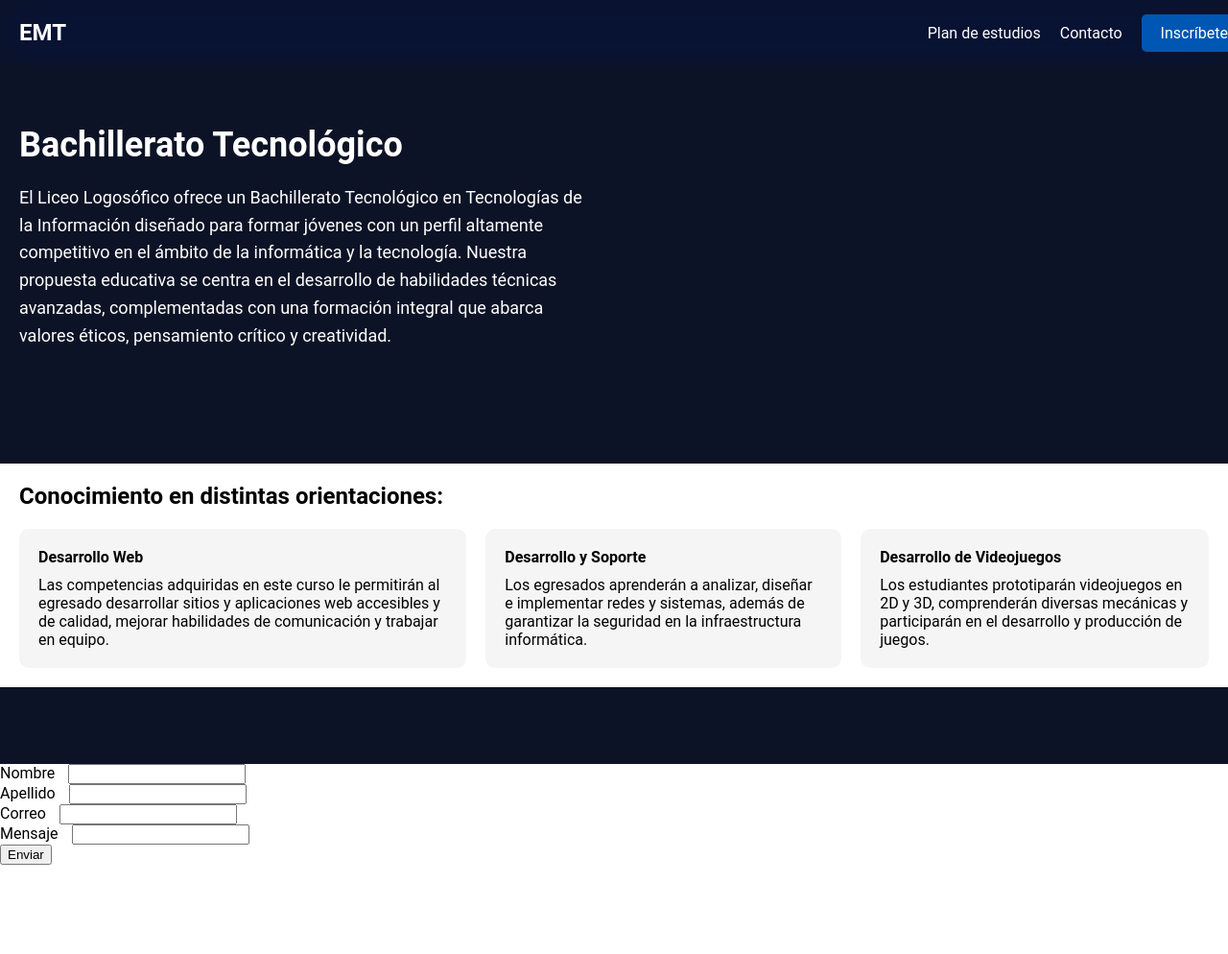
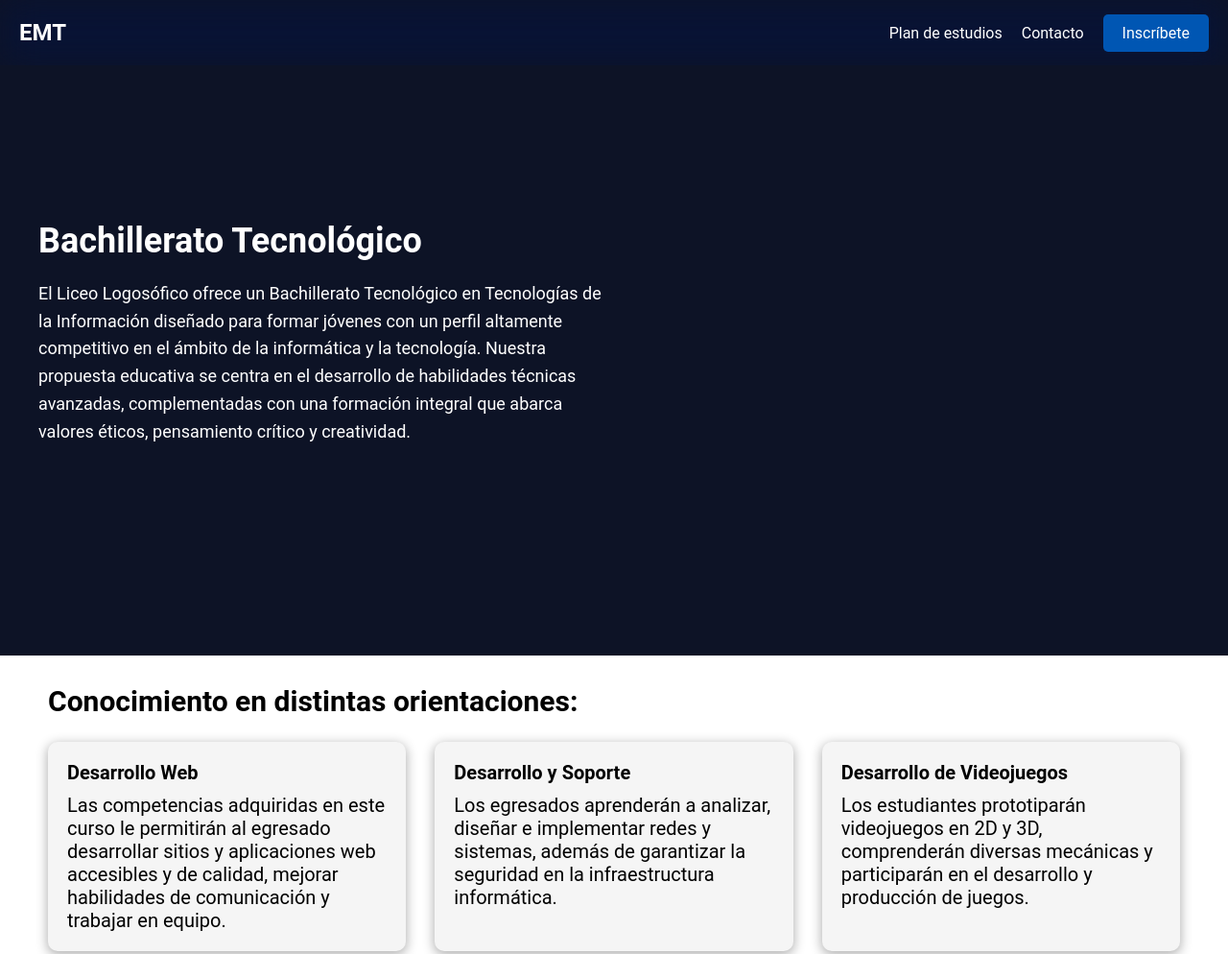
Before and after one commit to claraaaa2008/EMT.github.io, a plain HTML site: page index.html in a window 1280 px wide. Shown: the top 994 px of the page at 96% size. Before the commit the page ends 901 px from the top, so only its background shows below. Drawn offline with Linux system fonts and the light colour scheme.

Commit message:
cambios en html y css

```diff
--- a/css/estilos.css
+++ b/css/estilos.css
@@ -2,7 +2,6 @@ body {
     margin: 0;
     font-family: Roboto;
     background-color: white;
-
 }
 /*************************************************/
 header {
@@ -13,6 +12,7 @@ header {
     display: flex;
     justify-content: space-between;
     align-items: center;
+
     padding: 20px;
 
     backdrop-filter: saturate(180%) blur(20px);
@@ -41,12 +41,8 @@ header {
         list-style: none;
         display: flex;
         gap: 20px;
-        margin: 0;
-        padding: 0;
-    }
-
-    nav ul li {
-        margin: 0;
+        margin-top: 0;
+        margin-bottom: 0;
     }
 
     nav ul li a {
@@ -59,6 +55,7 @@ header {
         background-color: #007bff;
         padding: 10px 20px;
         border-radius: 5px;
+        margin-right: 40px;
     }
 
     nav ul li a.boton{
@@ -67,7 +64,7 @@ header {
 
 /**************** Estilo para el contenido principal ******************/
 .contenido {
-    padding: 100px 20px;
+    padding: 200px 40px;
     background-color: #0d1326;
     text-align: left;
     color: white;
@@ -86,18 +83,29 @@ header {
 
 /*******************Estilo para las orientaciones**********************/
 .knowledge-section {
-    margin: 20px;
+    margin: 30px;
+    margin-inline: 50px;
+    margin-bottom: 100px;
+} .knowledge-section h2 {
+    font-size: 30px;
 }
 
 .card-container {
+    flex: 1;
     display: flex;
     justify-content: space-between;
-    gap: 20px;
+    gap: 30px;
+
+    font-size: 20px;
 }
     .card {
+        width: 100%;
         border-radius: 10px;
         background-color: whitesmoke;
         padding: 20px;
+
+        box-shadow: 0px 3px 12px 1px rgba(0, 0, 0, 0.3);
+
     }
         .card-header {
             font-weight: bold;
--- a/index.html
+++ b/index.html
@@ -53,9 +53,9 @@
         </div>
     </section>
 
-    <section class="info"></section>
-        <div class="container">
-            <div class="game-area">
+    <section class="info">
+        <div class="container"></div>
+            <div class="inscribirse">
                 <div class="input-area">
                     <label for="userInput" style="margin-right: 10px;">Nombre</label>
                     <input type="number" id="userInput">
@@ -76,6 +76,5 @@
             </div>
         </div>
     </section>
-
 </body>
 </html>
```
